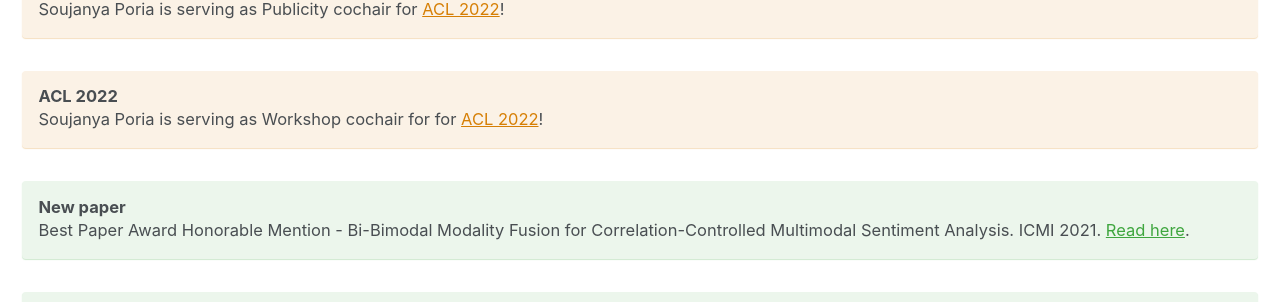
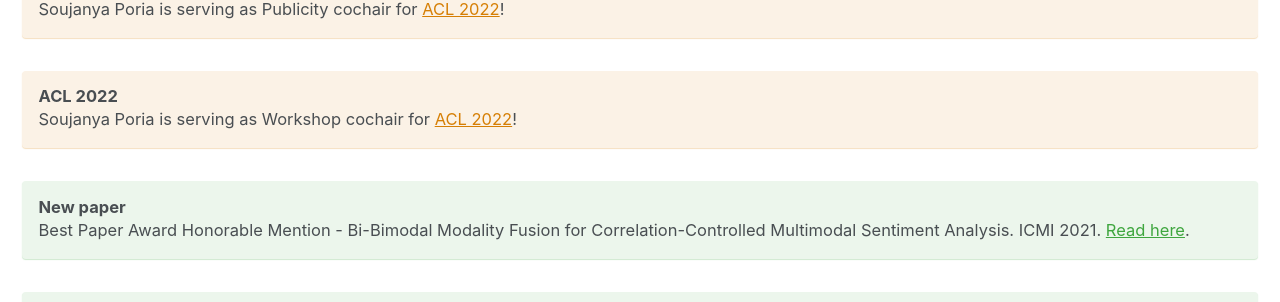
Before and after one commit to declare-lab/declare-lab.github.io, a Jekyll site: the page built from index.md, in a window 1280 px wide and 900 px high, scrolled down 434 px. Shown: the part 151-453 px from the top of the window. Built offline with Jekyll 4.4.1, drawn with Linux system fonts in a browser that asks for light colours; cached includes are drawn as plain includes; nearby versions of some CDN libraries.

Commit message:
Update index.md

```diff
--- a/index.md
+++ b/index.md
@@ -20,13 +20,13 @@
 
 <div class="notice--warning">
   <h4>ACL 2022</h4>
-  <p>Soujanya Poria is serving as Publicity cochair for <a href="https://www.2022.aclweb.org/">ACL 2022</a>!
+  <p>Soujanya Poria is serving as Publicity cochair for <a href="https://www.2022.aclweb.org/" target="_blank">ACL 2022</a>!
   </p>
 </div>
 
 <div class="notice--warning">
   <h4>ACL 2022</h4>
-  <p>Soujanya Poria is serving as Workshop cochair for for <a href="https://www.2022.aclweb.org/">ACL 2022</a>!
+  <p>Soujanya Poria is serving as Workshop cochair for <a href="https://www.2022.aclweb.org/" target="_blank">ACL 2022</a>!
   </p>
 </div>
 
```
